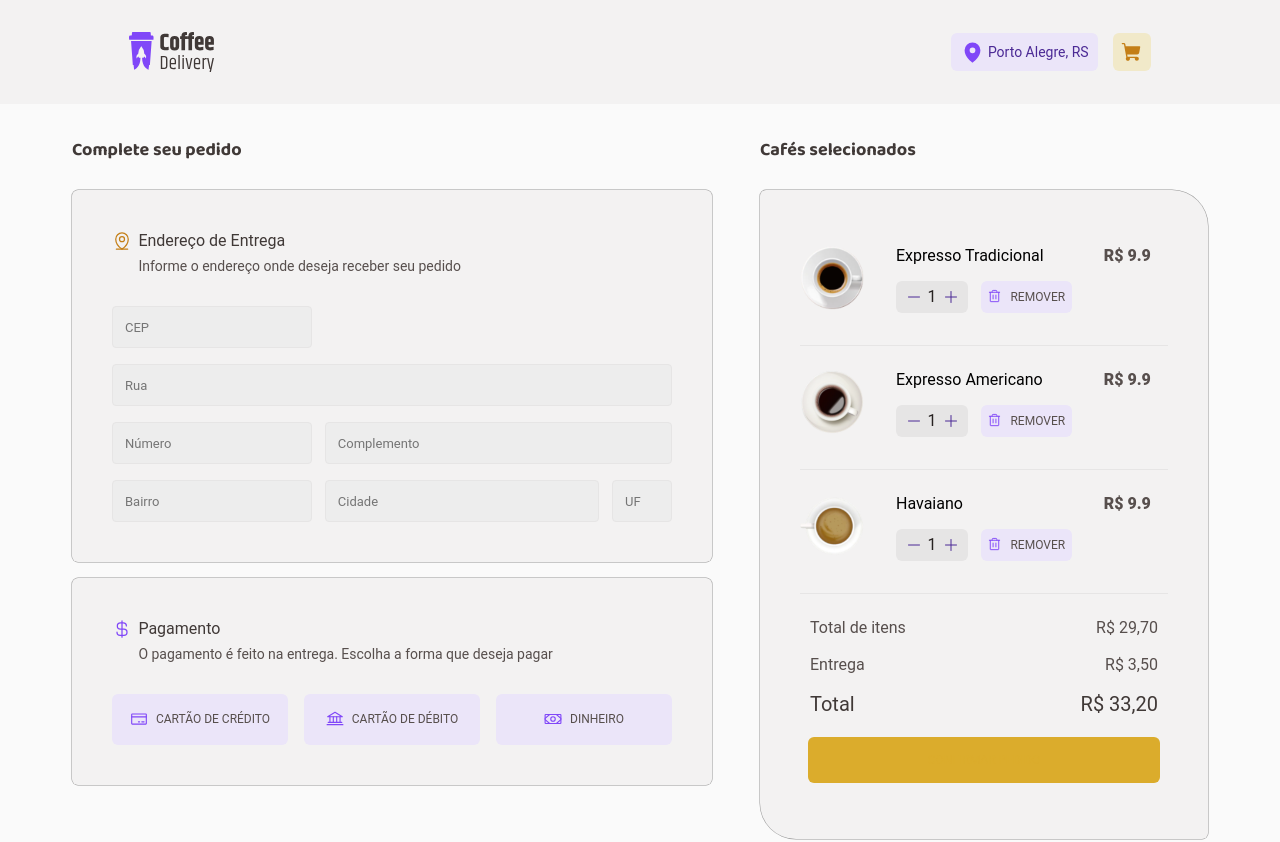
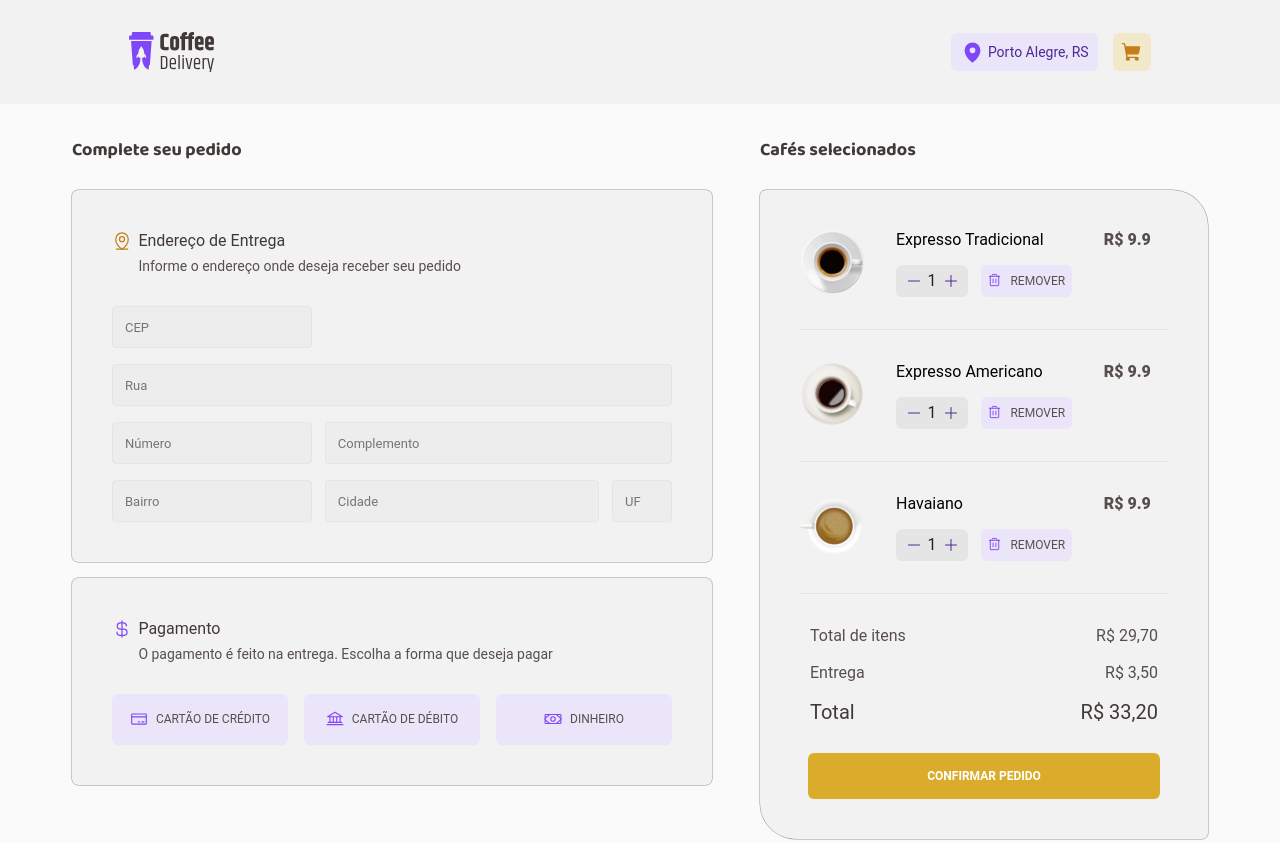
Before and after one commit to pedrodif/uploadCoffeeDelivery, a React (Vite) app: page /checkout in a window 1280 px wide. Shown: the top 842 px of the page. Built offline with nearby package versions, Linux system fonts and the light colour scheme.

Commit message:
refactor: :bug: Styles refactor, button fix, checkout CR finished

```diff
--- a/src/components/Button/index.tsx
+++ b/src/components/Button/index.tsx
@@ -10,6 +10,8 @@ export interface IButtonProps extends ButtonHTMLAttributes<HTMLButtonElement> {
   asChild?: boolean;
   width?: string;
   height?: string;
+  backgroundColor?: string;
+  weight?: string;
 }
 
 export function Button({ children, asChild, ...props }: IButtonProps) {
--- a/src/components/Button/styles.ts
+++ b/src/components/Button/styles.ts
@@ -11,12 +11,14 @@ export const ButtonContainer = styled.button<IButtonProps>`
   border: none;
   border-radius: 0.375rem;
   font-size: 0.75rem;
-  background-color: ${(props) => props.color ? props.color : '#EBE5F9'};
+  background-color: ${(props) => props.backgroundColor ? props.backgroundColor : '#EBE5F9'};
   color: ${(props) => props.color ? props.color : '#574F4D'};
   display: flex;
   justify-content: center;
   align-items: center;
   gap: 0.5rem;
+  font-weight: ${(props) => props.weight ? props.weight : '400'};
+
 
   &:hover {
     border: 0.063rem solid ${(props) => props.theme['purple']};
--- a/src/pages/Checkout/index.tsx
+++ b/src/pages/Checkout/index.tsx
@@ -72,7 +72,7 @@ export function Checkout() {
                 type="text"
                 placeholder="Complemento"
                 width="21.75rem"
-            />
+              />
             </Row>
 
             <Row>
@@ -86,13 +86,13 @@ export function Checkout() {
                 type="text"
                 placeholder="Cidade"
                 width="17.25rem"
-            />
+              />
 
               <Input
                 type="text"
                 placeholder="UF"
                 width="3.75rem"
-            />
+              />
             </Row>
           </FirstSection>
 
@@ -143,9 +143,11 @@ export function Checkout() {
 
             <Button
               type="submit"
-              color="#DBAC2C"
               width="22rem"
               height="2.875rem"
+              backgroundColor="#DBAC2C"
+              color="#FFFFFF"
+              weight="700"
             >
               CONFIRMAR PEDIDO
             </Button>
--- a/src/pages/Checkout/styles.ts
+++ b/src/pages/Checkout/styles.ts
@@ -4,7 +4,7 @@ export const CheckoutContainer = styled.section`
   width: 71rem;
   margin: 0 auto;
   margin-top: 2rem;
-  margin-bottom: 5rem;
+  margin-bottom: 10rem;
   box-sizing: border-box;
 `
 
@@ -54,8 +54,11 @@ export const SecondSection = styled(BaseSection)`
 export const CheckoutPurchaseWrapper = styled(BaseSection)`
   width: 28rem;
   height: 100%;
+  display: flex;
+  flex-direction: column;
   align-items: center;
-  gap: 1.5rem;
+  justify-content: center;
+  gap: 2rem;
   padding: 0 2.5rem;
   margin-top: 1.6rem;
   border-top-right-radius: 2.25rem;
```
